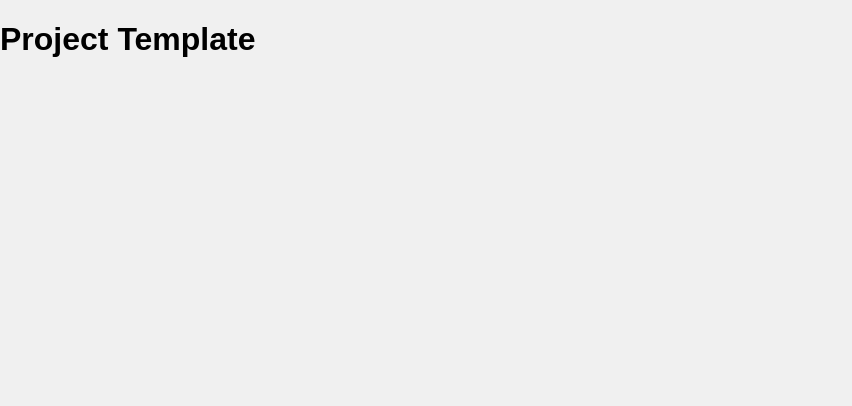
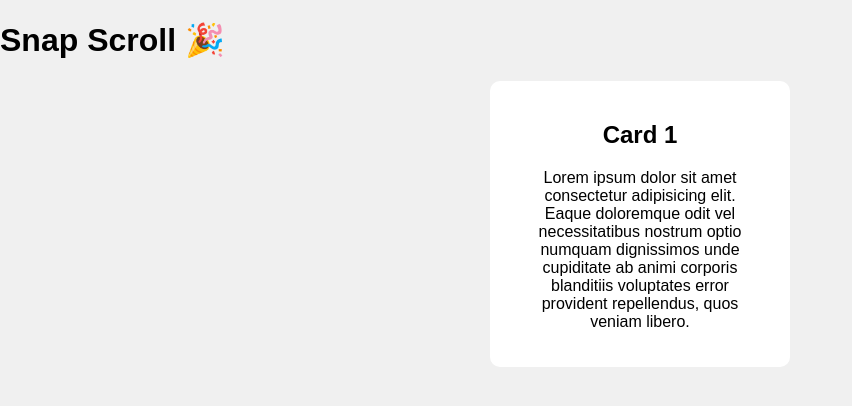
Before and after one commit to cederdorff/snap-scroll, a plain HTML site: page index.html in a window 1280 px wide. Shown: the whole page, without its empty margins (0-852 px from the left). Drawn offline with Linux system fonts and the light colour scheme.

Commit message:
Add snap scroll feature with styled cards in the layout

```diff
--- a/app.css
+++ b/app.css
@@ -5,3 +5,23 @@ body {
   font-family: Arial, Helvetica, sans-serif;
   background-color: #f0f0f0;
 }
+
+.wrapper {
+  display: flex;
+  gap: 20px;
+  width: 300px;
+  overflow-x: scroll;
+  scroll-snap-type: x mandatory;
+  margin: auto;
+}
+
+.card {
+  scroll-snap-align: center;
+  width: 300px;
+  background-color: #fff;
+  border-radius: 10px;
+  box-sizing: border-box;
+  padding: 20px 30px;
+  flex-shrink: 0;
+  text-align: center;
+}
--- a/index.html
+++ b/index.html
@@ -7,11 +7,38 @@
     <meta name="description" content="Project Template" />
     <link rel="stylesheet" href="app.css" />
     <link rel="shortcut icon" href="img/favicon.png" type="image/x-icon" />
-    <title>Project Template</title>
+    <title>Snap Scroll 🎉</title>
   </head>
 
   <body>
-    <h1>Project Template</h1>
+    <h1>Snap Scroll 🎉</h1>
+
+    <section class="wrapper">
+      <article class="card">
+        <h2>Card 1</h2>
+        <p>
+          Lorem ipsum dolor sit amet consectetur adipisicing elit. Eaque doloremque odit vel necessitatibus nostrum
+          optio numquam dignissimos unde cupiditate ab animi corporis blanditiis voluptates error provident repellendus,
+          quos veniam libero.
+        </p>
+      </article>
+      <article class="card">
+        <h2>Card 2</h2>
+        <p>
+          Lorem ipsum dolor sit amet consectetur adipisicing elit. Eaque doloremque odit vel necessitatibus nostrum
+          optio numquam dignissimos unde cupiditate ab animi corporis blanditiis voluptates error provident repellendus,
+          quos veniam libero.
+        </p>
+      </article>
+      <article class="card">
+        <h2>Card 3</h2>
+        <p>
+          Lorem ipsum dolor sit amet consectetur adipisicing elit. Eaque doloremque odit vel necessitatibus nostrum
+          optio numquam dignissimos unde cupiditate ab animi corporis blanditiis voluptates error provident repellendus,
+          quos veniam libero.
+        </p>
+      </article>
+    </section>
 
     <script src="app.js"></script>
   </body>
```
